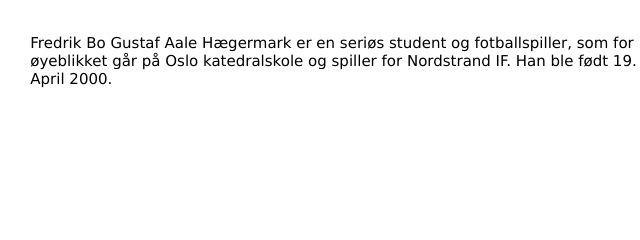
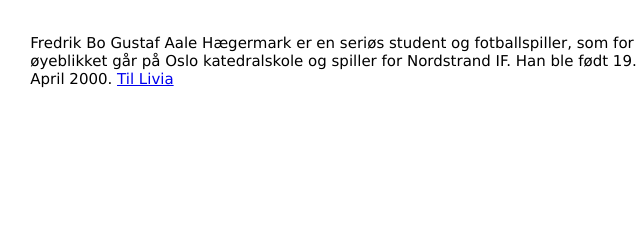
Before and after one commit to FredrikHaegermark/FredrikHaegermark.github.io, a plain HTML site: page index.html in a window 1280 px wide. Shown: the part 204-444 px from the top of the page, 118-758 px from the left. Drawn offline with Linux system fonts and the light colour scheme.

Commit message:
Update index.html

```diff
--- a/index.html
+++ b/index.html
@@ -23,6 +23,8 @@
         Fredrik Bo Gustaf Aale Hægermark er en seriøs student og fotballspiller,
          som for øyeblikket går på Oslo katedralskole og spiller for Nordstrand IF.
          Han ble født 19. April 2000.
+
+        <a href="https://www.instagram.com/smasunneretter/?hl=nb">Til Livia</a>
       </div>
       <div class="col-4 bilde1"></div>
     </div>
```
